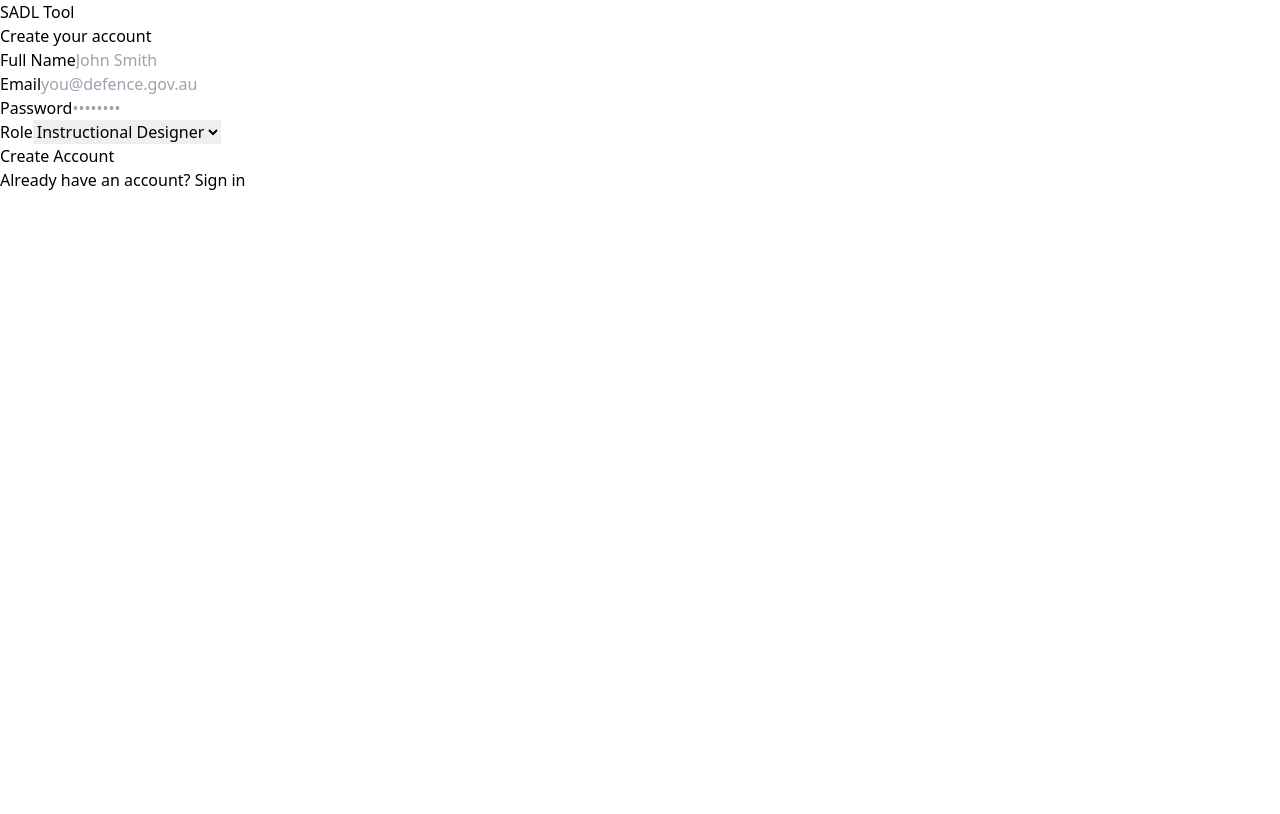
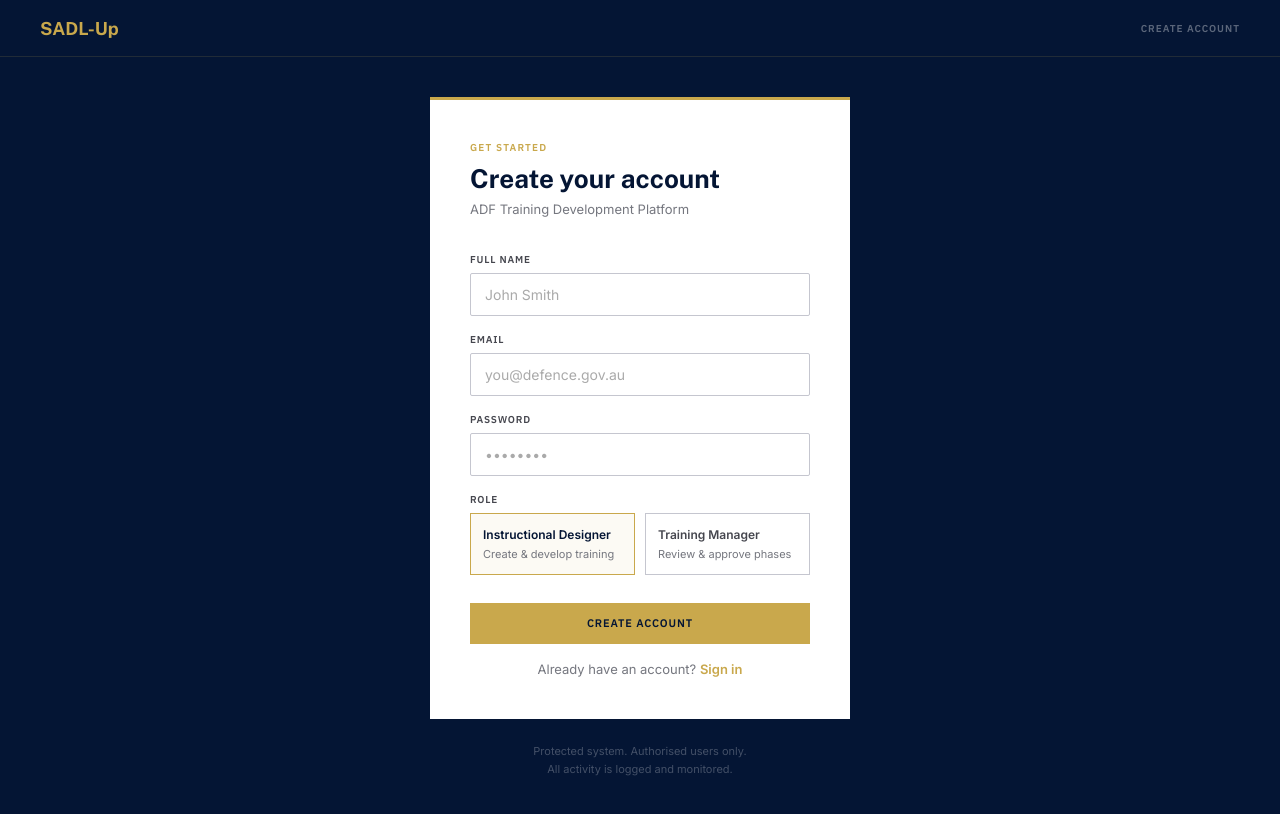
Before and after one commit to kwidgeebo/SADL-Tool, a React app in the folder frontend/: page /signup in a window 1280 px wide. Shown: the top 814 px of the page. Built offline with nearby package versions, Linux system fonts and the light colour scheme; the HTML template or start-up script is replaced by a standard one.

Commit message:
Update Signup.jsx
updated to match new landing page layout

```diff
--- a/frontend/src/pages/Signup.jsx
+++ b/frontend/src/pages/Signup.jsx
@@ -6,20 +6,13 @@ import axios from "axios"
 const API_URL = import.meta.env.VITE_API_URL || "http://localhost:3001"
 
 export default function Signup() {
-  const [form, setForm] = useState({
-    name: "",
-    email: "",
-    password: "",
-    role: "DESIGNER",
-  })
+  const [form, setForm] = useState({ name: "", email: "", password: "", role: "DESIGNER" })
   const [error, setError] = useState("")
   const [loading, setLoading] = useState(false)
   const { login } = useAuth()
   const navigate = useNavigate()
 
-  const handleChange = (e) => {
-    setForm({ ...form, [e.target.name]: e.target.value })
-  }
+  const handleChange = (e) => setForm({ ...form, [e.target.name]: e.target.value })
 
   const handleSubmit = async (e) => {
     e.preventDefault()
@@ -37,94 +30,122 @@ export default function Signup() {
   }
 
   return (
-    <div className="min-h-screen bg-gray-100 flex items-center justify-center">
-      <div className="bg-white rounded-2xl shadow-lg p-10 max-w-md w-full">
-        <h1 className="text-3xl font-bold text-gray-800 mb-1">SADL Tool</h1>
-        <p className="text-gray-500 mb-8">Create your account</p>
+    <div style={{ minHeight: "100vh", backgroundColor: "#041534", display: "flex", flexDirection: "column", fontFamily: "'Inter', sans-serif" }}>
+      <style>{`
+        @import url('https://fonts.googleapis.com/css2?family=Inter:wght@400;500;600&family=Public+Sans:wght@600;700&family=IBM+Plex+Sans:wght@600&display=swap');
+        .signup-input { background: white; border: 1px solid #c5c6cf; padding: 10px 14px; font-size: 14px; font-family: 'Inter', sans-serif; width: 100%; outline: none; transition: border-color 0.2s; border-radius: 2px; color: #1b1b1e; }
+        .signup-input:focus { border-color: #C9A84C; box-shadow: 0 0 0 2px rgba(201,168,76,0.15); }
+        .signup-input::placeholder { color: #aaa; }
+      `}</style>
+
+      {/* Nav */}
+      <header style={{ borderBottom: "1px solid rgba(201,168,76,0.15)", padding: "0 24px" }}>
+        <div style={{ maxWidth: "1200px", margin: "0 auto", height: "56px", display: "flex", alignItems: "center", justifyContent: "space-between" }}>
+          <button onClick={() => navigate("/")} style={{ background: "none", border: "none", cursor: "pointer", fontFamily: "'Public Sans', sans-serif", fontWeight: 700, fontSize: "18px", color: "#C9A84C" }}>
+            SADL-Up
+          </button>
+          <p style={{ fontFamily: "'IBM Plex Sans', sans-serif", fontSize: "10px", fontWeight: 600, letterSpacing: "0.1em", textTransform: "uppercase", color: "rgba(255,255,255,0.35)" }}>
+            Create Account
+          </p>
+        </div>
+      </header>
+
+      {/* Main */}
+      <div style={{ flex: 1, display: "flex", alignItems: "center", justifyContent: "center", padding: "40px 24px" }}>
+        <div style={{ width: "100%", maxWidth: "420px" }}>
+
+          <div style={{ backgroundColor: "white", padding: "40px", borderTop: "3px solid #C9A84C" }}>
+
+            <div style={{ marginBottom: "32px" }}>
+              <p style={{ fontFamily: "'IBM Plex Sans', sans-serif", fontSize: "10px", fontWeight: 700, letterSpacing: "0.12em", textTransform: "uppercase", color: "#C9A84C", marginBottom: "8px" }}>
+                Get Started
+              </p>
+              <h1 style={{ fontFamily: "'Public Sans', sans-serif", fontWeight: 700, fontSize: "26px", color: "#041534", lineHeight: 1.2, marginBottom: "6px" }}>
+                Create your account
+              </h1>
+              <p style={{ fontSize: "13px", color: "#75777f" }}>
+                ADF Training Development Platform
+              </p>
+            </div>
 
             {error && (
-          <div className="bg-red-50 border border-red-200 text-red-700 rounded-lg p-3 mb-6 text-sm">
-            {error}
+              <div style={{ backgroundColor: "rgba(186,26,26,0.06)", border: "1px solid rgba(186,26,26,0.2)", borderLeft: "3px solid #ba1a1a", padding: "10px 14px", marginBottom: "24px" }}>
+                <p style={{ fontSize: "13px", color: "#ba1a1a" }}>{error}</p>
               </div>
             )}
 
-        <form onSubmit={handleSubmit} className="space-y-5">
-          <div>
-            <label className="block text-sm font-medium text-gray-700 mb-1">
-              Full Name
-            </label>
-            <input
-              type="text"
-              name="name"
-              value={form.name}
-              onChange={handleChange}
-              required
-              className="w-full border border-gray-300 rounded-lg px-4 py-2.5 text-gray-800 focus:outline-none focus:ring-2 focus:ring-blue-500"
-              placeholder="John Smith"
-            />
+            <form onSubmit={handleSubmit}>
+              <div style={{ marginBottom: "16px" }}>
+                <label style={{ fontFamily: "'IBM Plex Sans', sans-serif", fontSize: "10px", fontWeight: 600, letterSpacing: "0.08em", textTransform: "uppercase", color: "#45464e", display: "block", marginBottom: "6px" }}>Full Name</label>
+                <input className="signup-input" type="text" name="name" value={form.name} onChange={handleChange} required placeholder="John Smith" />
               </div>
 
-          <div>
-            <label className="block text-sm font-medium text-gray-700 mb-1">
-              Email
-            </label>
-            <input
-              type="email"
-              name="email"
-              value={form.email}
-              onChange={handleChange}
-              required
-              className="w-full border border-gray-300 rounded-lg px-4 py-2.5 text-gray-800 focus:outline-none focus:ring-2 focus:ring-blue-500"
-              placeholder="you@defence.gov.au"
-            />
+              <div style={{ marginBottom: "16px" }}>
+                <label style={{ fontFamily: "'IBM Plex Sans', sans-serif", fontSize: "10px", fontWeight: 600, letterSpacing: "0.08em", textTransform: "uppercase", color: "#45464e", display: "block", marginBottom: "6px" }}>Email</label>
+                <input className="signup-input" type="email" name="email" value={form.email} onChange={handleChange} required placeholder="you@defence.gov.au" />
               </div>
 
-          <div>
-            <label className="block text-sm font-medium text-gray-700 mb-1">
-              Password
-            </label>
-            <input
-              type="password"
-              name="password"
-              value={form.password}
-              onChange={handleChange}
-              required
-              className="w-full border border-gray-300 rounded-lg px-4 py-2.5 text-gray-800 focus:outline-none focus:ring-2 focus:ring-blue-500"
-              placeholder="••••••••"
-            />
+              <div style={{ marginBottom: "16px" }}>
+                <label style={{ fontFamily: "'IBM Plex Sans', sans-serif", fontSize: "10px", fontWeight: 600, letterSpacing: "0.08em", textTransform: "uppercase", color: "#45464e", display: "block", marginBottom: "6px" }}>Password</label>
+                <input className="signup-input" type="password" name="password" value={form.password} onChange={handleChange} required placeholder="••••••••" />
               </div>
 
-          <div>
-            <label className="block text-sm font-medium text-gray-700 mb-1">
-              Role
+              <div style={{ marginBottom: "28px" }}>
+                <label style={{ fontFamily: "'IBM Plex Sans', sans-serif", fontSize: "10px", fontWeight: 600, letterSpacing: "0.08em", textTransform: "uppercase", color: "#45464e", display: "block", marginBottom: "6px" }}>Role</label>
+                <div style={{ display: "grid", gridTemplateColumns: "1fr 1fr", gap: "10px" }}>
+                  {[
+                    { value: "DESIGNER", label: "Instructional Designer", desc: "Create & develop training" },
+                    { value: "MANAGER", label: "Training Manager", desc: "Review & approve phases" },
+                  ].map(role => (
+                    <label key={role.value} style={{
+                      border: `1px solid ${form.role === role.value ? "#C9A84C" : "#c5c6cf"}`,
+                      backgroundColor: form.role === role.value ? "rgba(201,168,76,0.06)" : "white",
+                      padding: "12px", cursor: "pointer", transition: "all 0.2s"
+                    }}>
+                      <input type="radio" name="role" value={role.value} checked={form.role === role.value} onChange={handleChange} style={{ display: "none" }} />
+                      <p style={{ fontSize: "12px", fontWeight: 600, color: form.role === role.value ? "#041534" : "#45464e", marginBottom: "2px" }}>{role.label}</p>
+                      <p style={{ fontSize: "11px", color: "#75777f" }}>{role.desc}</p>
                     </label>
-            <select
-              name="role"
-              value={form.role}
-              onChange={handleChange}
-              className="w-full border border-gray-300 rounded-lg px-4 py-2.5 text-gray-800 focus:outline-none focus:ring-2 focus:ring-blue-500"
-            >
-              <option value="DESIGNER">Instructional Designer</option>
-              <option value="MANAGER">Training Manager</option>
-            </select>
+                  ))}
+                </div>
               </div>
 
               <button
                 type="submit"
                 disabled={loading}
-            className="w-full bg-blue-600 hover:bg-blue-700 text-white font-medium py-2.5 rounded-lg transition disabled:opacity-50"
+                style={{
+                  width: "100%", padding: "12px",
+                  backgroundColor: loading ? "#b89a3a" : "#C9A84C",
+                  color: "#041534",
+                  fontFamily: "'IBM Plex Sans', sans-serif",
+                  fontSize: "11px", fontWeight: 700,
+                  letterSpacing: "0.08em", textTransform: "uppercase",
+                  border: "none", cursor: loading ? "default" : "pointer",
+                  transition: "background-color 0.2s", marginBottom: "16px"
+                }}
+                onMouseEnter={e => { if (!loading) e.currentTarget.style.backgroundColor = "#b89a3a" }}
+                onMouseLeave={e => { if (!loading) e.currentTarget.style.backgroundColor = "#C9A84C" }}
               >
                 {loading ? "Creating account..." : "Create Account"}
               </button>
             </form>
 
-        <p className="text-sm text-gray-500 mt-6 text-center">
+            <p style={{ fontSize: "13px", color: "#75777f", textAlign: "center" }}>
               Already have an account?{" "}
-          <Link to="/login" className="text-blue-600 hover:underline">
+              <Link to="/login" style={{ color: "#C9A84C", fontWeight: 600, textDecoration: "none" }}
+                onMouseEnter={e => e.target.style.textDecoration = "underline"}
+                onMouseLeave={e => e.target.style.textDecoration = "none"}>
                 Sign in
               </Link>
             </p>
           </div>
+
+          <p style={{ textAlign: "center", fontSize: "11px", color: "rgba(255,255,255,0.25)", marginTop: "24px", lineHeight: 1.6 }}>
+            Protected system. Authorised users only.<br />
+            All activity is logged and monitored.
+          </p>
+        </div>
+      </div>
     </div>
   )
 }
```
Lines whose indentation alone changed are shown as unchanged.
